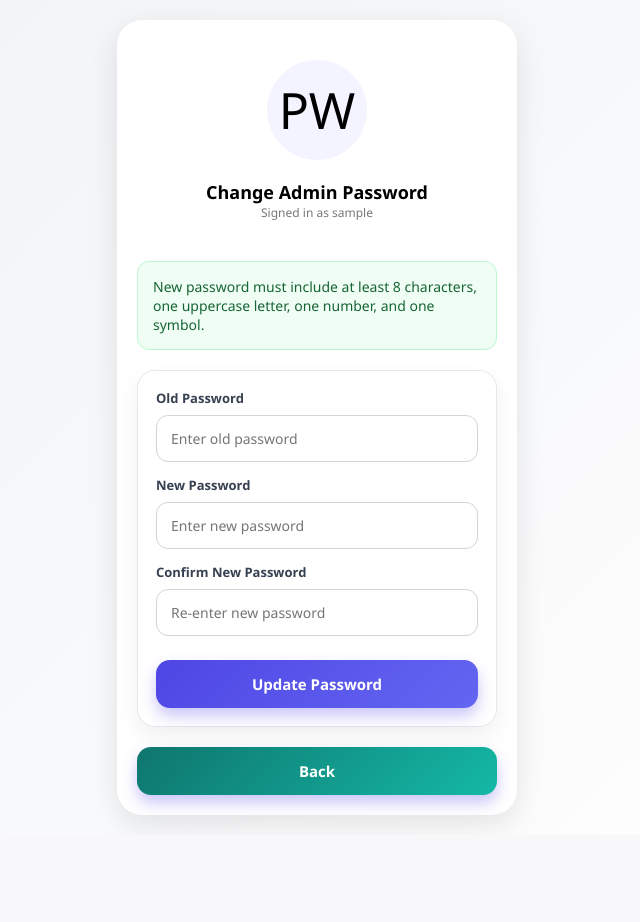
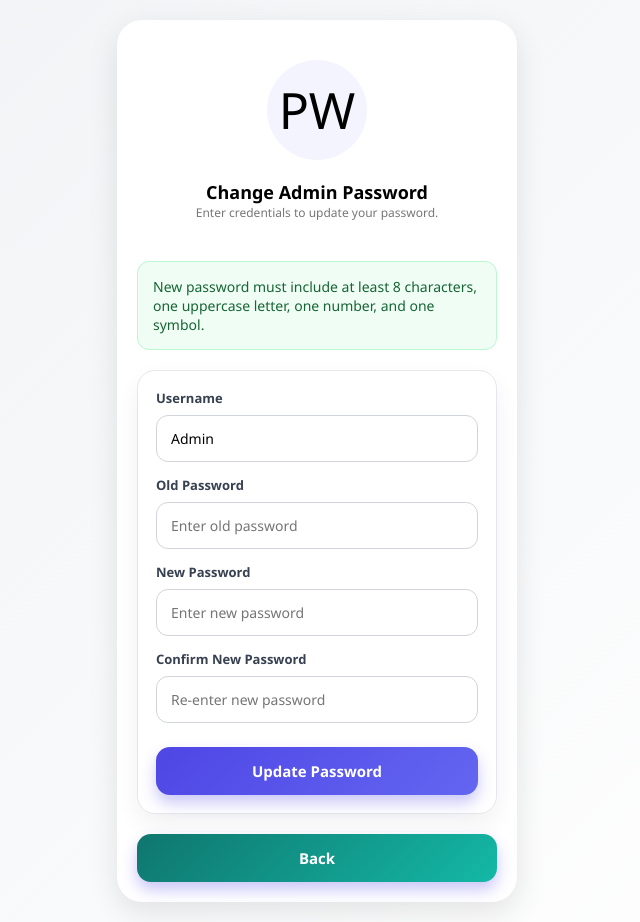
Before and after one commit to Abhyudaya30/FYP, a Flask app: page /admin/change-password in a window 1280 px wide. Shown: the whole page, without its empty margins (323-963 px from the left). Before the commit the page ends 824 px from the top, so only its background shows below. Run offline with Flask 3, Linux system fonts and the light colour scheme; the visitor is signed in with stand-in values (Sample User, id 1).

Commit message:
SmartCart project

```diff
--- a/app.py
+++ b/app.py
@@ -192,10 +192,6 @@ def update_admin_password(username, new_password):
         conn.close()
 
 
-def is_admin_authenticated():
-    return bool(session.get("cashier_authenticated") or session.get("inventory_authenticated"))
-
-
 # ------------------------- Pages -------------------------
 @app.route("/")
 def landing_page():
@@ -204,8 +200,7 @@ def landing_page():
 
 @app.route("/cashier")
 def cashier_landing_page():
-    if session.get("cashier_authenticated"):
-        return redirect(url_for("cashier_page"))
+    session.pop("cashier_authenticated", None)
     return render_template("cashier_landing.html", login_error=None)
 
 
@@ -225,8 +220,7 @@ def cashier_login():
 
 @app.route("/admin/inventory")
 def inventory_landing_page():
-    if session.get("inventory_authenticated"):
-        return redirect(url_for("admin_inventory"))
+    session.pop("inventory_authenticated", None)
     return render_template("inventory_landing.html", login_error=None)
 
 
@@ -246,9 +240,6 @@ def inventory_login():
 
 @app.route("/admin/change-password", methods=["GET", "POST"])
 def change_admin_password():
-    if not is_admin_authenticated():
-        return redirect(url_for("cashier_landing_page"))
-
     try:
         ensure_admin_account_exists()
     except Exception as e:
@@ -256,13 +247,17 @@ def change_admin_password():
 
     error = None
     success = None
+    username_value = DEFAULT_ADMIN_USERNAME
     if request.method == "POST":
-        username = session.get("auth_username") or DEFAULT_ADMIN_USERNAME
+        username = (request.form.get("username") or "").strip()
+        username_value = username
         old_password = request.form.get("old_password") or ""
         new_password = request.form.get("new_password") or ""
         confirm_password = request.form.get("confirm_password") or ""
 
-        if not verify_admin_credentials(username, old_password):
+        if not username:
+            error = "Username is required."
+        elif not verify_admin_credentials(username, old_password):
             error = "Old password is incorrect."
         elif new_password != confirm_password:
             error = "New password and confirm password do not match."
@@ -279,7 +274,7 @@ def change_admin_password():
 
     return render_template(
         "change_password.html",
-        auth_username=session.get("auth_username") or DEFAULT_ADMIN_USERNAME,
+        auth_username=username_value,
         error=error,
         success=success,
     )
@@ -342,6 +337,7 @@ def show_bill(label):
 def cashier_page():
     if not session.get("cashier_authenticated"):
         return redirect(url_for("cashier_landing_page"))
+    session.pop("cashier_authenticated", None)
     return render_template("cashier.html")
 
 
@@ -355,6 +351,7 @@ def admin_inventory():
     if not session.get("inventory_authenticated"):
         return redirect(url_for("inventory_landing_page"))
     try:
+        session.pop("inventory_authenticated", None)
         conn = get_db_connection()
         cursor = conn.cursor(dictionary=True)
         cursor.execute("SELECT * FROM PRODUCT ORDER BY product_id ASC")
--- a/templates/cashier.html
+++ b/templates/cashier.html
@@ -11,7 +11,6 @@
     <div class="top-nav">
         <h2 style="margin:0;">Store Monitor</h2>
         <div style="display: flex; gap: 10px; align-items: center;">
-            <button style="background-color: #0f766e; color: white; border: none; padding: 8px 16px; border-radius: 8px; font-size: 14px; font-weight: 600; cursor: pointer;" onclick="window.location.href='/admin/change-password'">Change Password</button>
             <button style="background-color: #4f46e5; color: white; border: none; padding: 8px 16px; border-radius: 8px; font-size: 14px; font-weight: 600; cursor: pointer;" onclick="window.location.href='/admin/inventory/dashboard'">Switch to Inventory</button>
             <button class="btn-reset-all" onclick="triggerGlobalReset()">Reset All Carts</button>
         </div>
--- a/templates/cashier_landing.html
+++ b/templates/cashier_landing.html
@@ -33,6 +33,8 @@
                 <button class="primary-btn wide-btn" type="submit">Login to Cashier</button>
             </form>
 
+            <button class="primary-btn wide-btn" type="button" style="background-image: linear-gradient(135deg, #0f766e, #14b8a6); margin-top: 0;" onclick="window.location.href='/admin/change-password'">Change Password</button>
+
             <p class="auth-note">Default login: Admin / Admin@123</p>
         </div>
     </div>
--- a/templates/change_password.html
+++ b/templates/change_password.html
@@ -11,7 +11,7 @@
         <div class="hero-section">
             <div class="logo-circle">PW</div>
             <h1 class="top-title">Change Admin Password</h1>
-            <p class="section-subtitle">Signed in as {{ auth_username }}</p>
+            <p class="section-subtitle">Enter credentials to update your password.</p>
         </div>
 
         <div class="content">
@@ -28,6 +28,9 @@
             {% endif %}
 
             <form class="auth-card" method="POST" action="/admin/change-password">
+                <label class="auth-label" for="username">Username</label>
+                <input class="auth-input" type="text" id="username" name="username" value="{{ auth_username }}" placeholder="Enter username" required>
+
                 <label class="auth-label" for="old_password">Old Password</label>
                 <input class="auth-input" type="password" id="old_password" name="old_password" placeholder="Enter old password" required>
 
--- a/templates/inventory.html
+++ b/templates/inventory.html
@@ -57,7 +57,6 @@
             <div style="display: flex; align-items: center; justify-content: space-between; width: 100%;">
                 <h1 class="top-title">Inventory Management</h1>
                 <div style="display: flex; align-items: center; gap: 15px;">
-                    <button style="background-color: #0f766e; color: white; border: none; padding: 8px 16px; border-radius: 8px; font-size: 14px; font-weight: 600; cursor: pointer;" onclick="window.location.href='/admin/change-password'">Change Password</button>
                     <button style="background-color: #4f46e5; color: white; border: none; padding: 8px 16px; border-radius: 8px; font-size: 14px; font-weight: 600; cursor: pointer;" onclick="window.location.href='/cashier/dashboard'">Switch to Cashier</button>
                     <span class="top-badge" style="background: #ef4444; color: white;">Inventory</span>
                 </div>
--- a/templates/inventory_landing.html
+++ b/templates/inventory_landing.html
@@ -33,6 +33,8 @@
                 <button class="primary-btn wide-btn" type="submit">Login to Inventory</button>
             </form>
 
+            <button class="primary-btn wide-btn" type="button" style="background-image: linear-gradient(135deg, #0f766e, #14b8a6); margin-top: 0;" onclick="window.location.href='/admin/change-password'">Change Password</button>
+
             <p class="auth-note">Default login: Admin / Admin@123</p>
         </div>
     </div>
```
